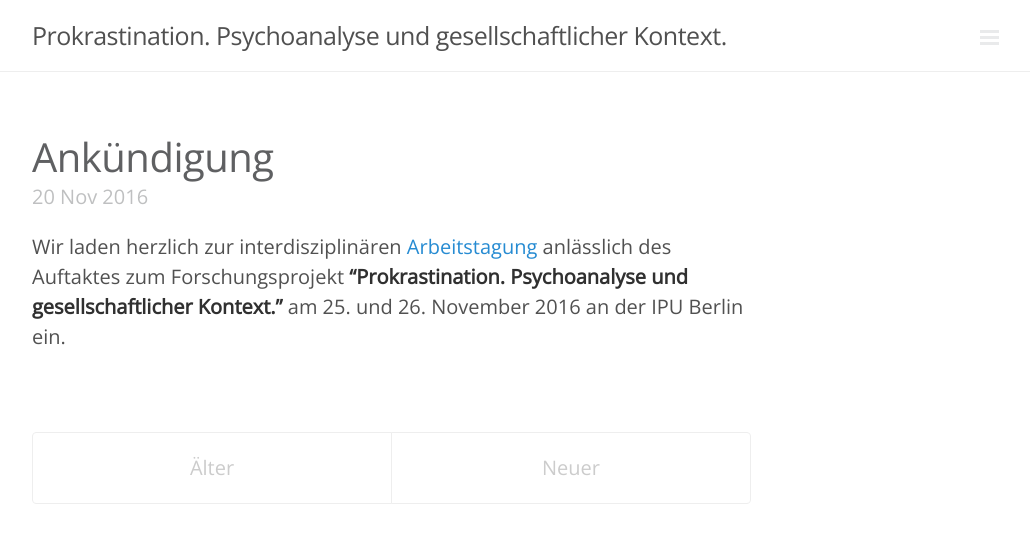
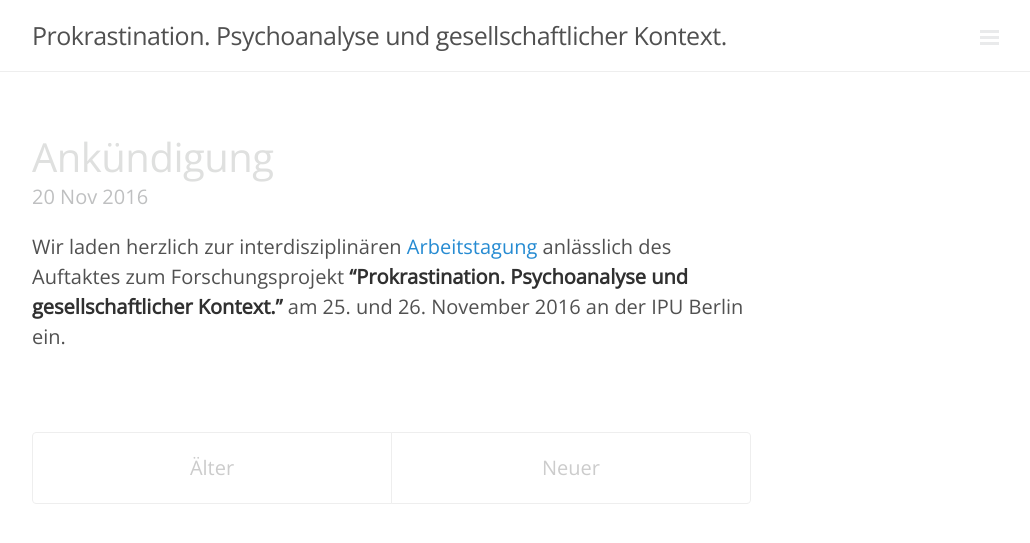
Before and after one commit to aufschieben/aufschieben.github.io, a Jekyll site: the page built from index.html, in a window 1280 px wide. Shown: the top 543 px of the page, without its empty margins (248-1278 px from the left). Built offline with Jekyll 4.4.1, drawn with Linux system fonts in a browser that asks for light colours; the list of posts is cut into pages by our own code.

Commit message:
Update lanyon.css

```diff
--- a/public/css/lanyon.css
+++ b/public/css/lanyon.css
@@ -152,7 +152,7 @@
   font-family: "Open Sans", sans-serif;
   font-size: .875rem; /* 15px */
   color: rgba(255,255,255,.6);
-  background-color: #e9eaeb;
+  background-color: #dfe0df;
   -webkit-transition: all .3s ease-in-out;
           transition: all .3s ease-in-out;
 }
@@ -236,7 +236,7 @@
 .sidebar-toggle:active,
 #sidebar-checkbox:checked ~ .sidebar-toggle {
   color: #fff;
-  background-color: #e9eaeb;
+  background-color: #dfe0df;
 }
 
 @media (min-width: 30.1rem) {
@@ -305,7 +305,7 @@
 .page-title,
 .post-title,
 .post-title a {
-  color: #5f6062;
+  color: #dfe0df;
   text-decoration: none;
 }
 .page-title,
@@ -315,7 +315,7 @@
 
 .page-title,
 .post-title a:hover {
- color: #ee7c28;
+ color: #dfe0df;
 
 }
 
@@ -382,7 +382,7 @@
 
 /* Only provide a hover state for linked pagination items */
 a.pagination-item:hover {
-  background-color: #ee7c28;
+  background-color: #dfe0df;
 }
 
 @media (min-width: 30rem) {
@@ -436,10 +436,10 @@
 .theme-base-ipu .sidebar,
 .theme-base-ipu .sidebar-toggle:active,
 .theme-base-ipu #sidebar-checkbox:checked ~ .sidebar-toggle {
-  background-color: #ee7c28;
+  background-color: #dfe0df;
 }
 .theme-base-ipu .container a,
 .theme-base-ipu .sidebar-toggle,
 .theme-base-ipu .related-posts li a:hover {
-  color: #ee7c28;
+  color: #dfe0df;
 }
```
